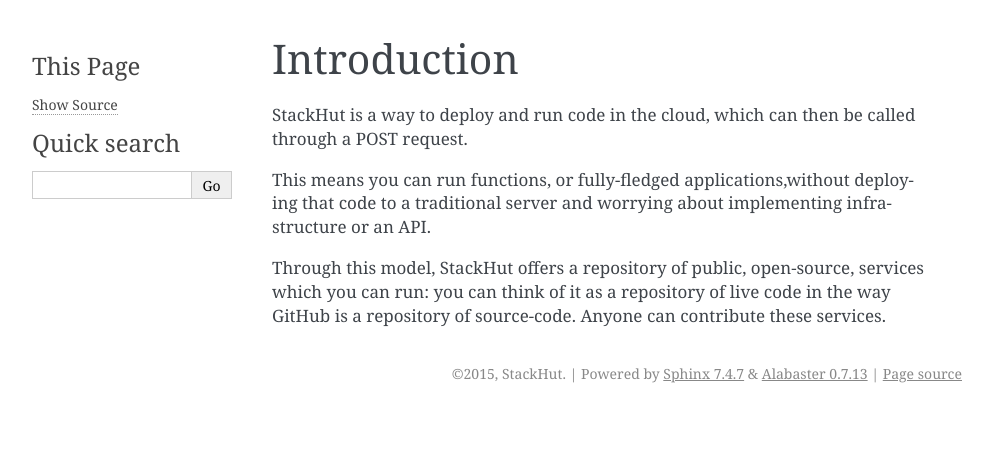
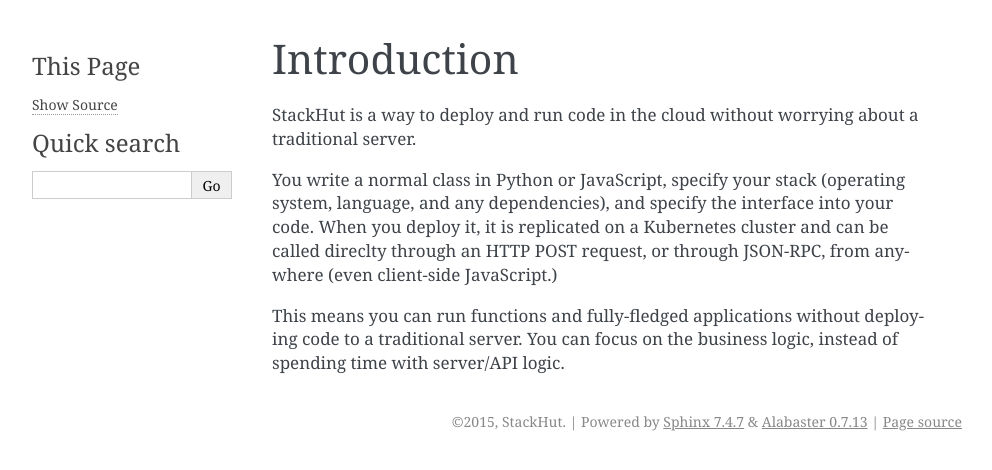
Before and after one commit to nstack/stackhut, a Sphinx documentation site: the page built from docs/introduction.rst, in a window 1280 px wide. Shown: the top 470 px of the page, without its empty margins (148-1140 px from the left). Built offline with Sphinx 7.4.7, drawn with Linux system fonts in a browser that asks for light colours; pages that are not in the unit, such as notebooks, are missing from menus.

Commit message:
Update introduction.rst
New explanation

```diff
--- a/docs/introduction.rst
+++ b/docs/introduction.rst
@@ -2,8 +2,8 @@
 Introduction
 ************
 
-StackHut is a way to deploy and run code in the cloud, which can then be called through a POST request.
+StackHut is a way to deploy and run code in the cloud without worrying about a traditional server.
 
-This means you can run functions, or fully-fledged applications,without deploying that code to a traditional server and worrying about implementing infrastructure or an API.
+You write a normal class in Python or JavaScript, specify your stack (operating system, language, and any dependencies), and specify the interface into your code. When you deploy it, it is replicated on a Kubernetes cluster and can be called direclty through an HTTP POST request, or through JSON-RPC, from anywhere (even client-side JavaScript.)
 
-Through this model, StackHut offers a repository of public, open-source, services which you can run: you can think of it as a repository of live code in the way GitHub is a repository of source-code. Anyone can contribute these services.
+This means you can run functions and fully-fledged applications without deploying code to a traditional server. You can focus on the business logic, instead of spending time with server/API logic.
```
